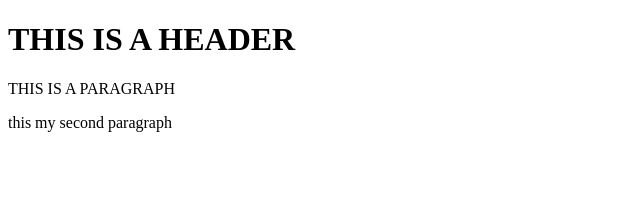
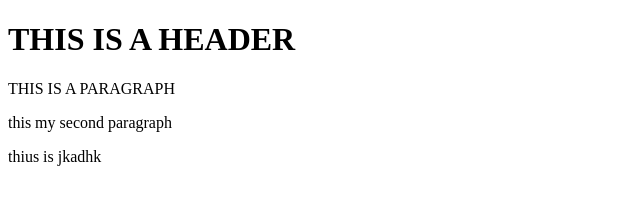
Before and after one commit to Sakib-Alfaz/Test, a website: page index.html in a window 1280 px wide. Shown: the whole page, without its empty margins (0-640 px from the left). Drawn offline with Linux system fonts and the light colour scheme.

Commit message:
third commit

```diff
--- a/index.html
+++ b/index.html
@@ -5,5 +5,6 @@
         <h1>THIS IS A HEADER</h1>
         <p>THIS IS A PARAGRAPH</p>
         <p> this my second paragraph </p>
+        <p> thius is  jkadhk</p>
     </body>
 </html>
```
Also changed, not shown: package.json (added, +24 -0 lines), 2 other files.
